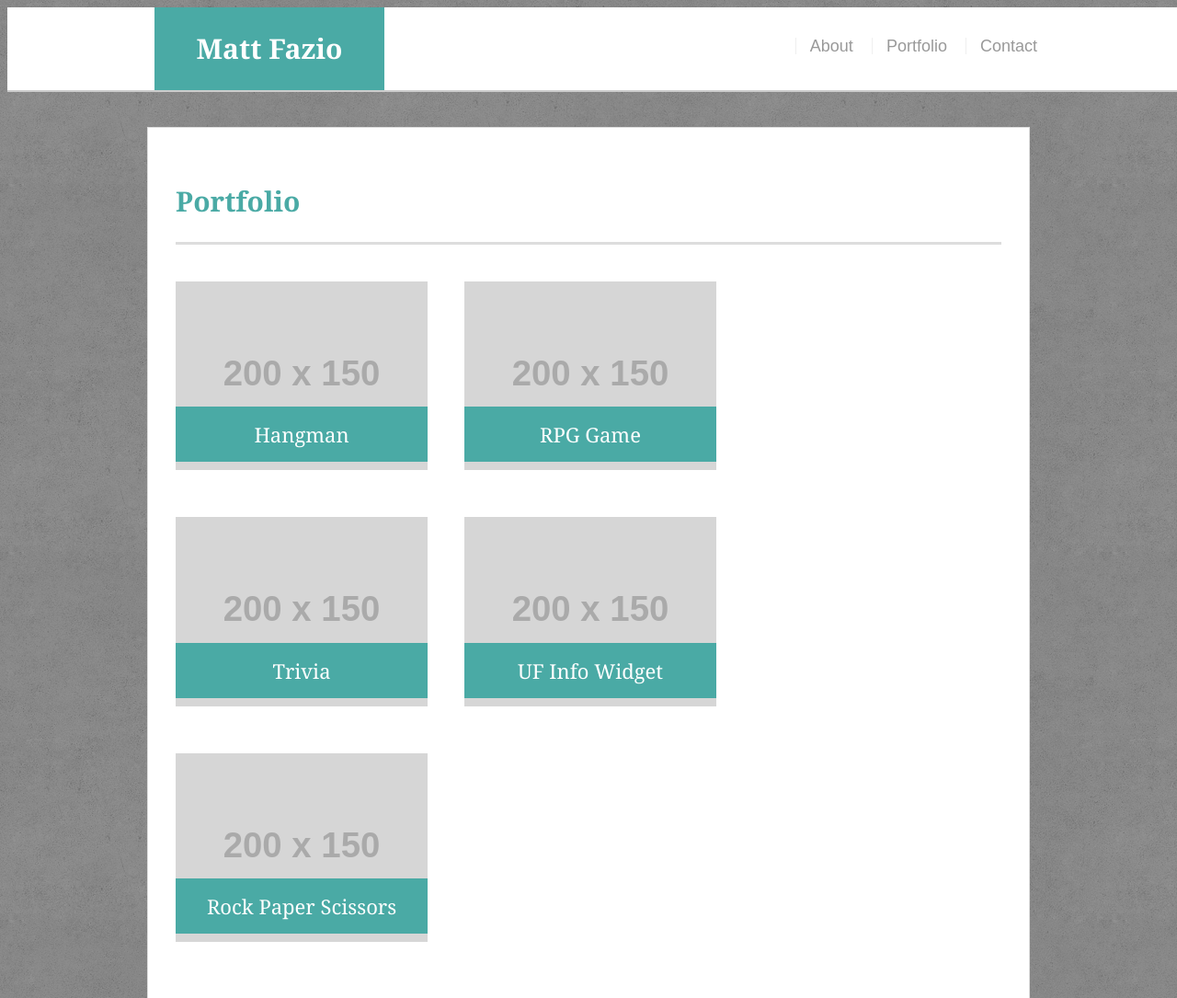
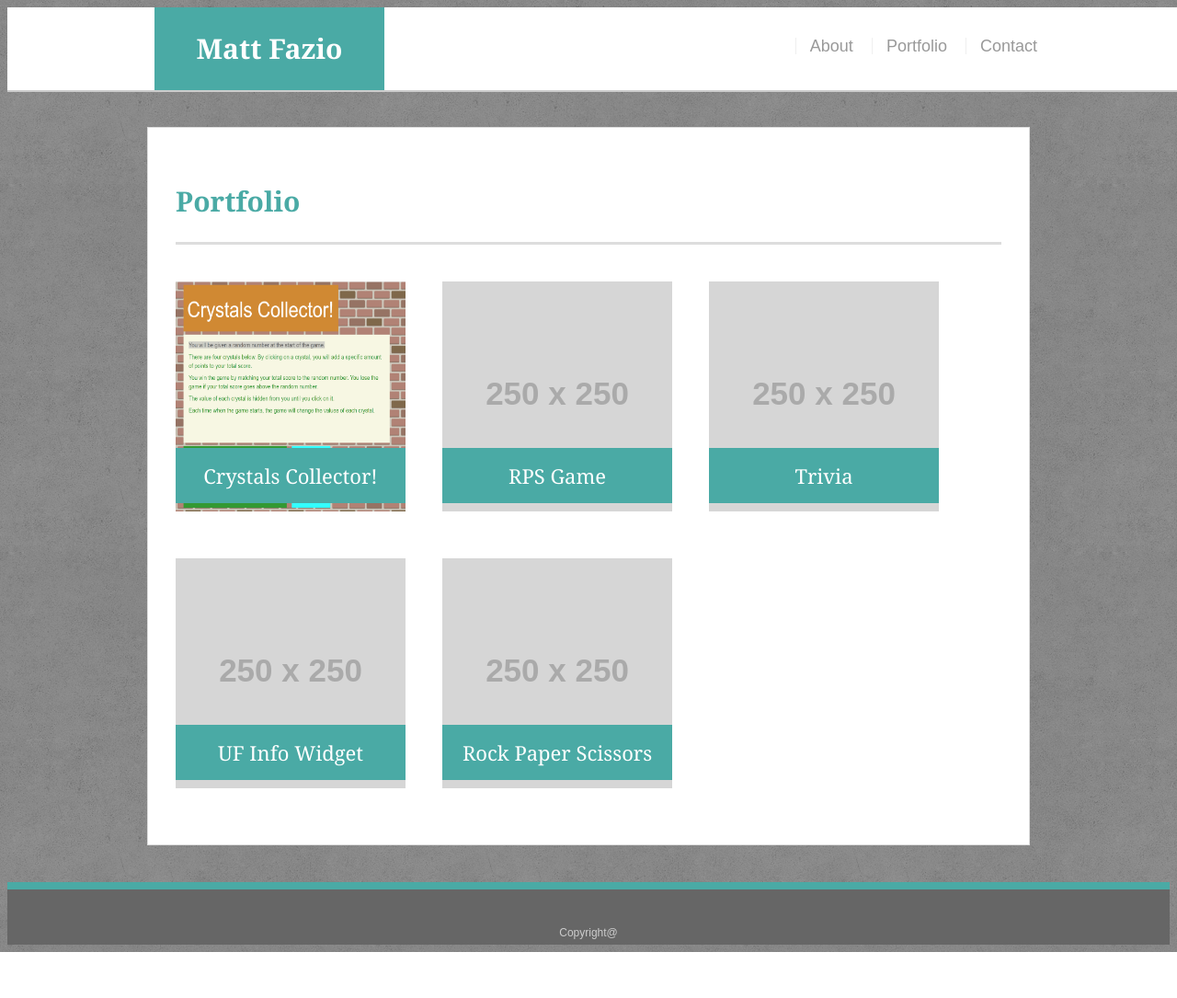
Before and after one commit to BullGator92/Responsive-Portfolio, a plain HTML site: page portfolio.html in a window 1280 px wide. Shown: the top 1085 px of the page at 92% size. After the commit the page ends 1035 px from the top, so only its background shows below. Drawn offline with Linux system fonts and the light colour scheme; placeholder pictures from the web are drawn by us.

Commit message:
update 1

```diff
--- a/assets/css/style.css
+++ b/assets/css/style.css
@@ -138,14 +138,14 @@ body {
   .work {
     position: relative;
     float: left;
-    width: 274px;
-    margin: 20px 0 20px;
+    width: 250px;
+    margin: 20px 40px 20px 0px;
     overflow: auto;
   }
 
-  .work:nth-child(even) {
+  /* .work:nth-child(even) {
     margin-right: 40px;
-  }
+  } */
 
   .work img {
     width: 100%;
@@ -261,7 +261,7 @@ body {
     .work {
         position: relative;
         float: left;
-        width: 274px;
+        width: 250px;
         margin: 20px 0 20px 135px;
         overflow: auto;
       }
@@ -280,4 +280,4 @@ body {
       }
     nav {
     margin-right: 200px;
-      }
+    }
--- a/portfolio.html
+++ b/portfolio.html
@@ -25,23 +25,25 @@
             <h1>Portfolio</h1>
 
             <div class="work">
-                <img src="https://via.placeholder.com/200x150" alt="placeholder">
-                <h3>Hangman</h3>
+                <a href="https://bullgator92.github.io/unit-4-game/">
+                <img src="assets/images/CrysColl-Screencap.PNG" alt="Crystal Collector Game" style="width:250px;height:250px">
+                <h3>Crystals Collector!</h3>
+                </a>
             </div>
             <div class="work">
-                <img src="https://via.placeholder.com/200x150" alt="placeholder">
-                <h3>RPG Game</h3>
+                <img src="https://via.placeholder.com/250x250" alt="placeholder">
+                <h3>RPS Game</h3>
             </div>
             <div class="work">
-                <img src="https://via.placeholder.com/200x150" alt="placeholder">
+                <img src="https://via.placeholder.com/250x250" alt="placeholder">
                 <h3>Trivia</h3>
             </div>
             <div class="work">
-                <img src="https://via.placeholder.com/200x150" alt="placeholder">
+                <img src="https://via.placeholder.com/250x250" alt="placeholder">
                 <h3>UF Info Widget</h3>
             </div>
             <div class="work">
-                <img src="https://via.placeholder.com/200x150" alt="placeholder">
+                <img src="https://via.placeholder.com/250x250" alt="placeholder">
                 <h3>Rock Paper Scissors</h3>
             </div>
         </section>
```
Also changed, not shown: assets/images/CrysColl-Screencap.PNG (added).
